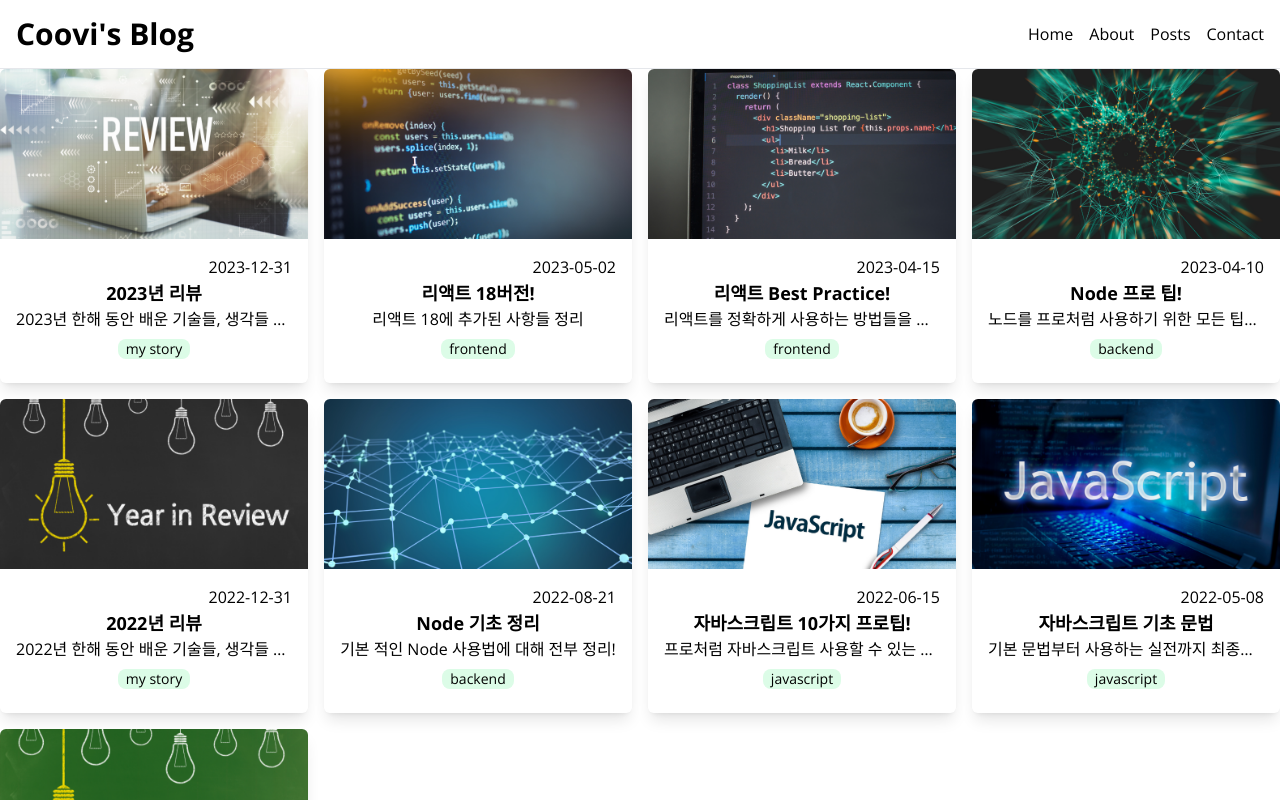
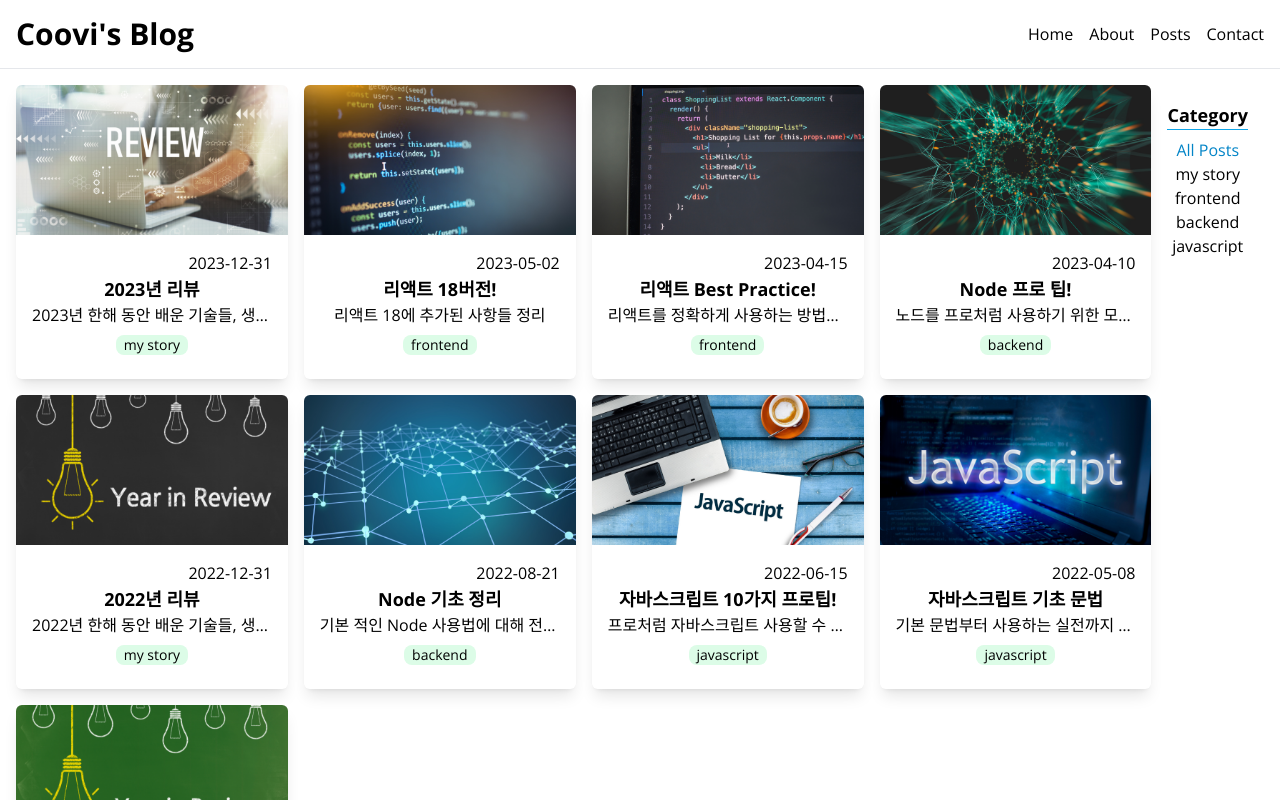
Before and after one commit to jangg0627/coovi_blog, a Next.js app: page /posts in a window 1280 px wide. Built offline with nearby package versions, Linux system fonts and the light colour scheme.

Commit message:
🎯💄 postPage 스타일링 - hover, cursor등 의 효과와 JS를 활용한 스타일링까지 추가

```diff
--- a/src/components/Categories.tsx
+++ b/src/components/Categories.tsx
@@ -8,11 +8,20 @@
 
 export default function Categories({ categories, selected, onClick }: Props) {
   return (
-    <section>
-      <h2>Category</h2>
+    <section className="text-center p-4">
+      <h2 className="text-lg font-bold border-b border-sky-500 mb-2">
+        Category
+      </h2>
       <ul>
         {categories.map((category) => (
-          <li key={category} onClick={() => onClick(category)}>
+          // 🎯 * hover효과, * 현재 선택된 category에 따라 스타일변경 🎯
+          <li
+            className={`cursor-pointer hover:text-sky-500 ${
+              category === selected && "text-sky-600"
+            }`}
+            key={category}
+            onClick={() => onClick(category)}
+          >
             {category}
           </li>
         ))}
--- a/src/components/FilterablePosts.tsx
+++ b/src/components/FilterablePosts.tsx
@@ -25,7 +25,7 @@
   // }
 
   return (
-    <section>
+    <section className="flex m-4">
       <PostsGrid posts={filteredPosts} />
       <Categories
         categories={[ALL_POSTS, ...categories]}
```
